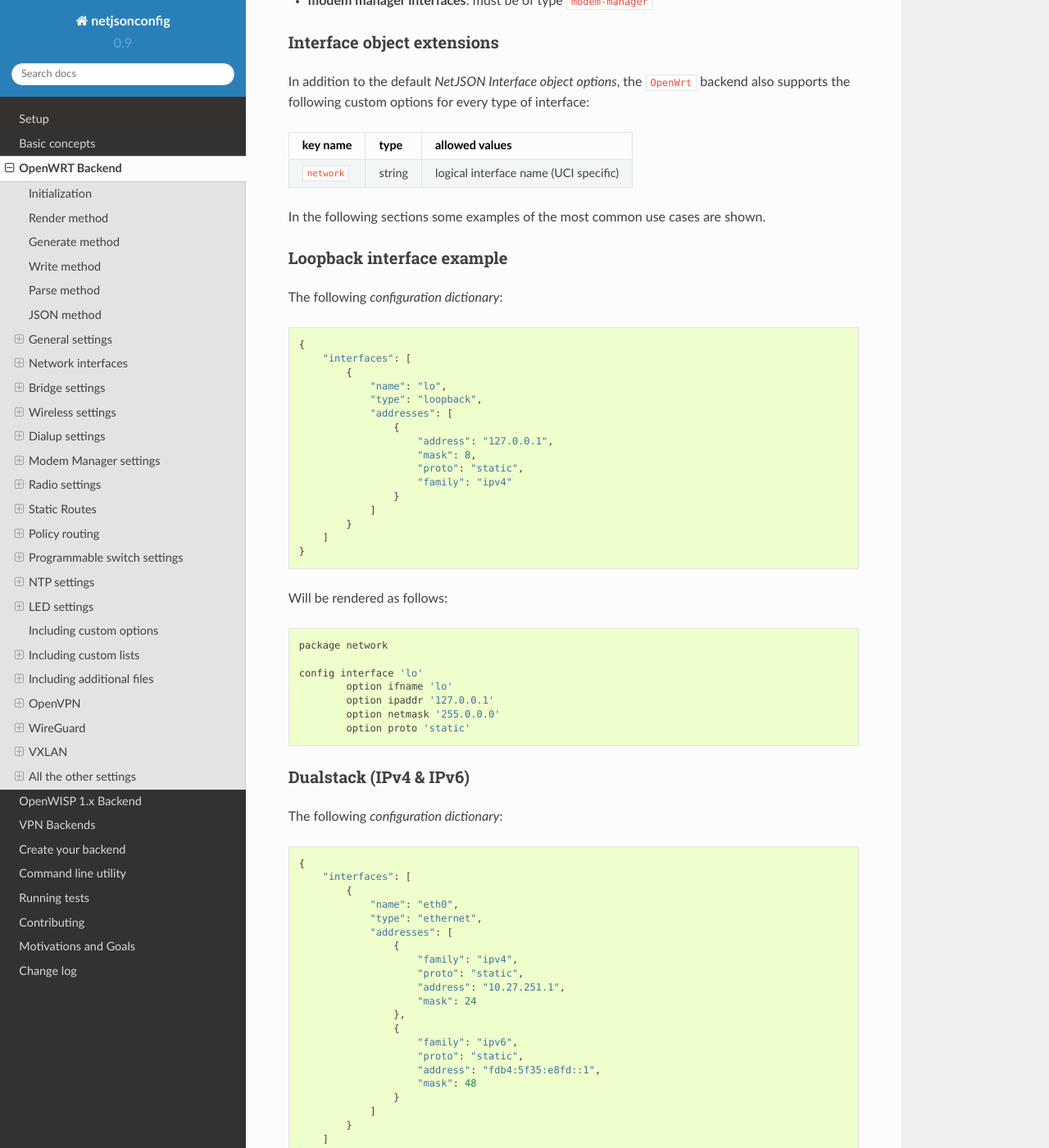
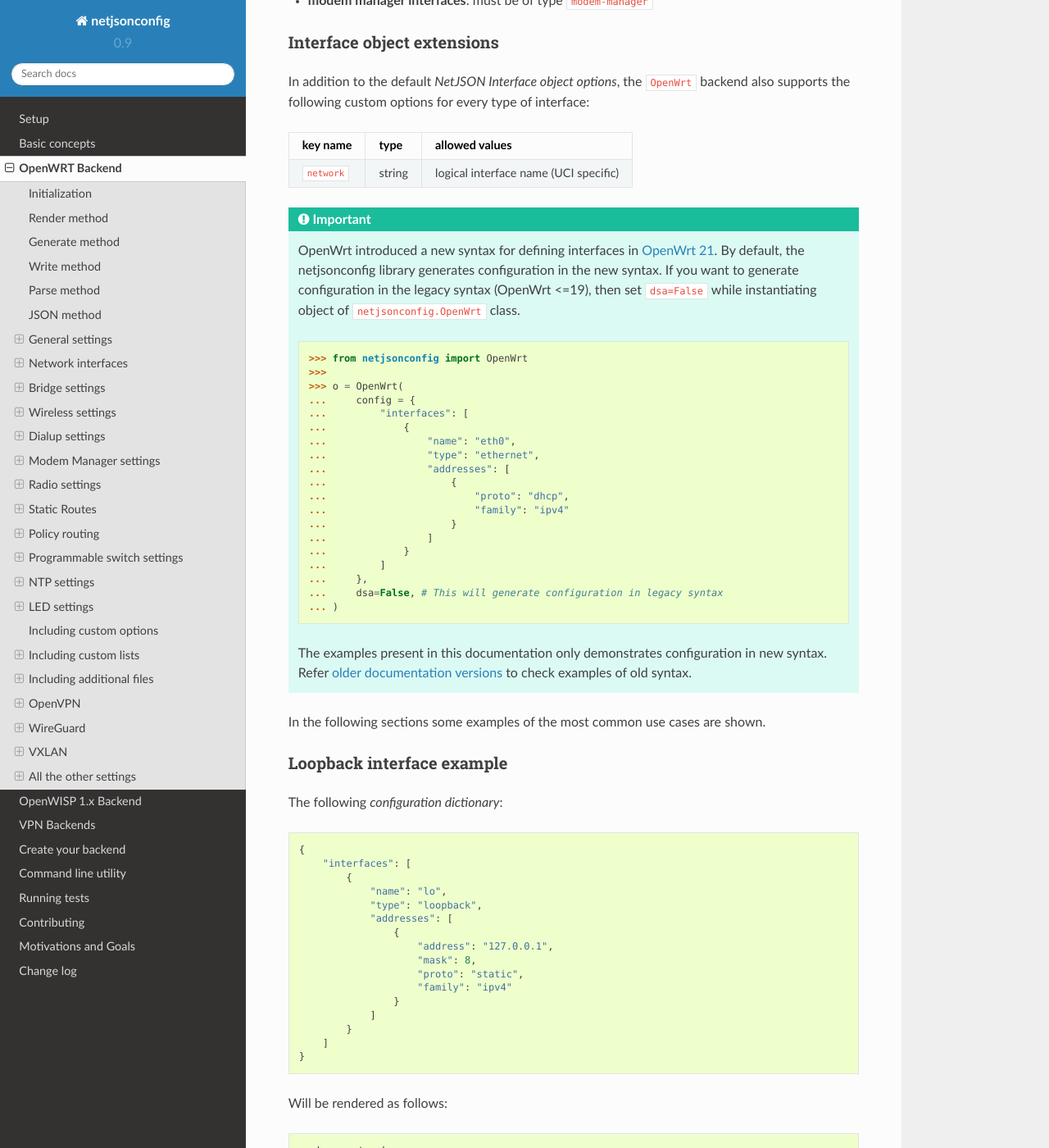
Before and after one commit to openwisp/netjsonconfig, a Sphinx documentation site: the page built from docs/source/backends/openwrt.rst, in a window 1280 px wide and 1400 px high, scrolled down 6248 px. Shown: the whole window at 82% size. Built offline with Sphinx 7.4.7 and the Read the Docs theme 2.0.0, drawn with Linux system fonts in a browser that asks for light colours; some of the changed text lies outside the part shown.

Commit message:
[minor] Updated docs and refactored code

```diff
--- a/docs/source/backends/openwrt.rst
+++ b/docs/source/backends/openwrt.rst
@@ -307,6 +307,39 @@
 +==============+=========+===============================================+
 | ``network``  | string  | logical interface name (UCI specific)         |
 +--------------+---------+-----------------------------------------------+
+
+.. important::
+
+    OpenWrt introduced a new syntax for defining interfaces in `OpenWrt 21 <https://openwrt.org/releases/21.02/notes-21.02.0#new_network_configuration_syntax_and_boardjson_change>`_.
+    By default, the netjsonconfig library generates configuration in the new syntax.
+    If you want to generate configuration in the legacy syntax (OpenWrt <=19), then
+    set ``dsa=False`` while instantiating object of ``netjsonconfig.OpenWrt`` class.
+
+    .. code-block:: python
+
+        >>> from netjsonconfig import OpenWrt
+        >>>
+        >>> o = OpenWrt(
+        ...     config = {
+        ...         "interfaces": [
+        ...             {
+        ...                 "name": "eth0",
+        ...                 "type": "ethernet",
+        ...                 "addresses": [
+        ...                     {
+        ...                         "proto": "dhcp",
+        ...                         "family": "ipv4"
+        ...                     }
+        ...                 ]
+        ...             }
+        ...         ]
+        ...     },
+        ...     dsa=False, # This will generate configuration in legacy syntax
+        ... )
+
+    The examples present in this documentation only demonstrates configuration
+    in new syntax. Refer `older documentation versions <https://netjsonconfig.openwisp.org/en/0.9.1/backends/openwrt.html>`_
+    to check examples of old syntax.
 
 In the following sections some examples of the most common use cases are shown.
 
```
Also changed, not shown: other parts of docs/source/backends/openwrt.rst (+0 -8 lines), 4 other files.
